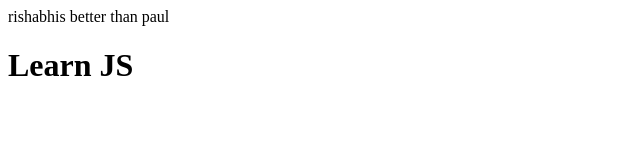
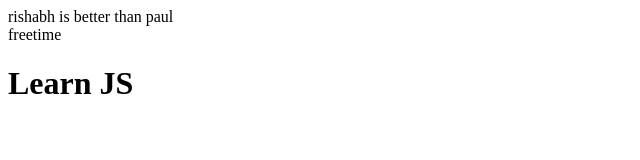
Before and after one commit to codemart786/learnjs, a plain HTML site: page index.html in a window 1280 px wide. Shown: the whole page, without its empty margins (0-640 px from the left). Drawn offline with Linux system fonts and the light colour scheme.

Commit message:
return statements

```diff
--- a/index.html
+++ b/index.html
@@ -1,10 +1,15 @@
 <html>
     <script type = "text/javascript">
         function apples(one ,two) {
-            document.write(one + 'is better than '+two);
+            document.write(one + ' is better than '+two);
         }
 
         apples('rishabh' ,'paul');
+
+        function tooeasy(){
+            return "freetime";
+        }
+        document.write('<br>'+ tooeasy());
     </script>
 
     <body>
```
